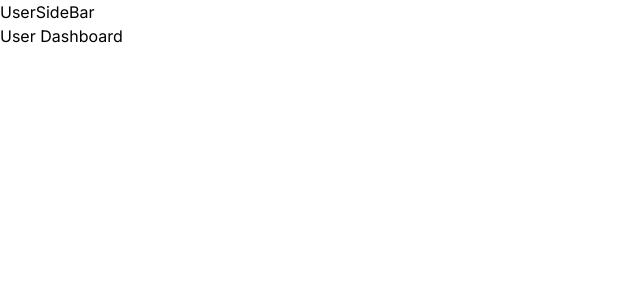
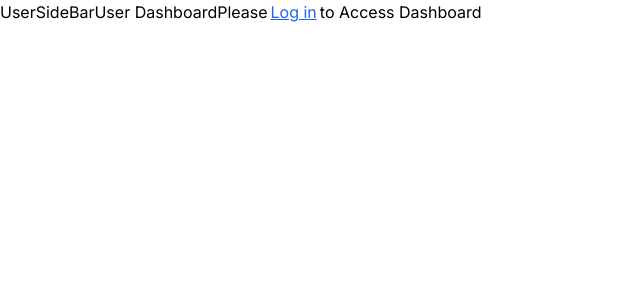
Before and after one commit to Matt-tife/10203Assist, a Next.js app: page /user/dashboard in a window 1280 px wide. Shown: the top 300 px of the page, without its empty margins (0-640 px from the left). Built offline with nearby package versions, Linux system fonts and the light colour scheme; no server answers.

Commit message:
working on env

```diff
--- a/app/user/dashboard/page.jsx
+++ b/app/user/dashboard/page.jsx
@@ -1,11 +1,51 @@
+"use client"
+
 import UserSideBar from '@/components/UserSideBar'
 import React from 'react'
+import { useSession } from 'next-auth/react'
+import Link from 'next/link'
+import { signOut } from 'next-auth/react'
+import { useRouter } from 'next/navigation'
+
 
 const UserDashboard = () => {
+  const { data: session } = useSession()
+  const router = useRouter()
+
+  const handleSignOut = async () => {
+    try {
+      await signOut()
+      router.push('/')
+    } catch (error) {
+      throw new Error('cannot sign out')
+    }
+  }
+
   return (
-    <main>
+    <main className='flex '>
       <UserSideBar />
       User Dashboard
+
+      {session?.user? (
+        <div>
+          <button
+            className=''
+            onClick={() => {
+              handleSignOut()
+            }}
+            >Sign out</button>
+        </div>
+      ): (
+        <div
+          className=''
+          >
+            Please
+            <Link className='text-blue-600 underline px-[3px]' href='/auth/signin'>
+              Log in
+            </Link>
+            to Access Dashboard
+          </div>
+      )}
     </main>
   )
 }
```
Also changed, not shown: 2 other files (tests, documents, lock files or other folders).
